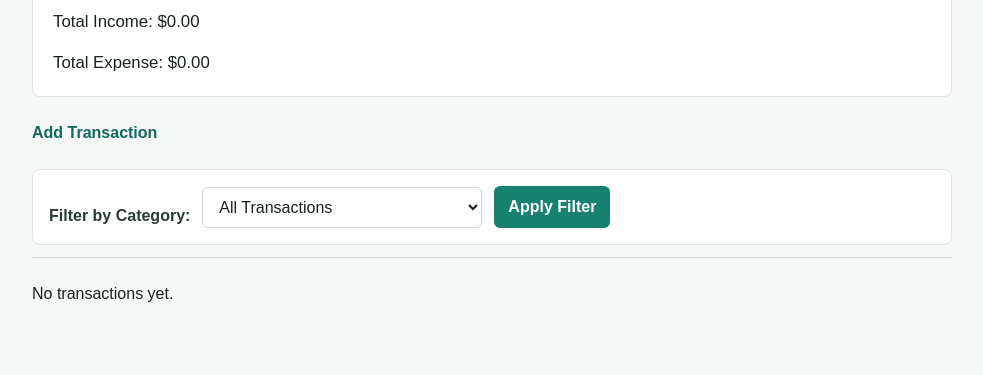
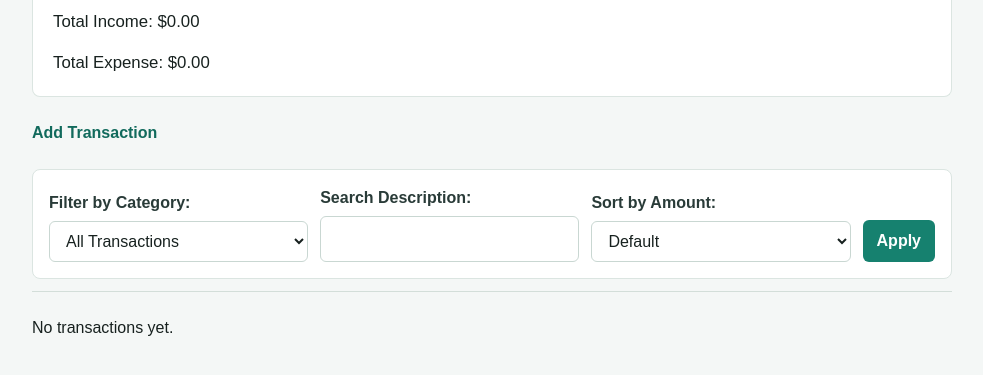
Before and after one commit to itsnotming/simple-finance-tracker, a Flask app: page / in a window 1280 px wide. Shown: the part 253-628 px from the top of the page, without its empty margins (148-1131 px from the left). Run offline with Flask 3, Linux system fonts and the light colour scheme.

Commit message:
Add transaction search and sorting

```diff
--- a/app/routes.py
+++ b/app/routes.py
@@ -10,6 +10,8 @@ main = Blueprint("main", __name__)
 def home():
     all_transactions = Transaction.query.all()
     selected_category = request.args.get("category", "")
+    search_text = request.args.get("search", "")
+    sort_order = request.args.get("sort", "")
     categories = sorted(
         {transaction.category for transaction in all_transactions}
     )
@@ -18,6 +20,24 @@ def home():
         for transaction in all_transactions
         if not selected_category or transaction.category == selected_category
     ]
+
+    if search_text:
+        search_text_lower = search_text.lower()
+        transactions = [
+            transaction
+            for transaction in transactions
+            if search_text_lower in transaction.description.lower()
+        ]
+
+    if sort_order == "amount_asc":
+        transactions = sorted(transactions, key=lambda transaction: transaction.amount)
+    elif sort_order == "amount_desc":
+        transactions = sorted(
+            transactions,
+            key=lambda transaction: transaction.amount,
+            reverse=True,
+        )
+
     total_income = sum(
         transaction.amount
         for transaction in all_transactions
@@ -38,6 +58,8 @@ def home():
         total_expense=total_expense,
         categories=categories,
         selected_category=selected_category,
+        search_text=search_text,
+        sort_order=sort_order,
     )
 
 
--- a/app/static/styles.css
+++ b/app/static/styles.css
@@ -120,18 +120,28 @@ td form {
 .filter-form {
     display: flex;
     align-items: end;
+    flex-wrap: wrap;
     gap: 12px;
     max-width: none;
     margin: 14px 0 4px;
     padding: 16px;
 }
 
-.filter-form label {
-    margin-bottom: 0;
+.filter-form div {
+    flex: 1 1 180px;
 }
 
+.filter-form label {
+    margin-bottom: 6px;
+}
+
+.filter-form input,
 .filter-form select {
-    max-width: 280px;
+    min-width: 0;
+}
+
+.filter-form button {
+    flex: 0 0 auto;
 }
 
 label {
--- a/app/templates/index.html
+++ b/app/templates/index.html
@@ -20,6 +20,7 @@
     <a href="{{ url_for('main.add_transaction') }}">Add Transaction</a>
 
     <form class="filter-form" method="GET" action="{{ url_for('main.home') }}">
+        <div>
             <label for="category">Filter by Category:</label>
             <select id="category" name="category">
                 <option value="">All Transactions</option>
@@ -32,7 +33,32 @@
                     </option>
                 {% endfor %}
             </select>
-        <button type="submit">Apply Filter</button>
+        </div>
+
+        <div>
+            <label for="search">Search Description:</label>
+            <input
+                type="text"
+                id="search"
+                name="search"
+                value="{{ search_text }}"
+            >
+        </div>
+
+        <div>
+            <label for="sort">Sort by Amount:</label>
+            <select id="sort" name="sort">
+                <option value="">Default</option>
+                <option value="amount_asc" {% if sort_order == "amount_asc" %}selected{% endif %}>
+                    Amount: Low to High
+                </option>
+                <option value="amount_desc" {% if sort_order == "amount_desc" %}selected{% endif %}>
+                    Amount: High to Low
+                </option>
+            </select>
+        </div>
+
+        <button type="submit">Apply</button>
     </form>
 
     <hr>
```
Also changed, not shown: tests/test_app.py (+185 -0 lines). Lines whose indentation alone changed are shown as unchanged.
